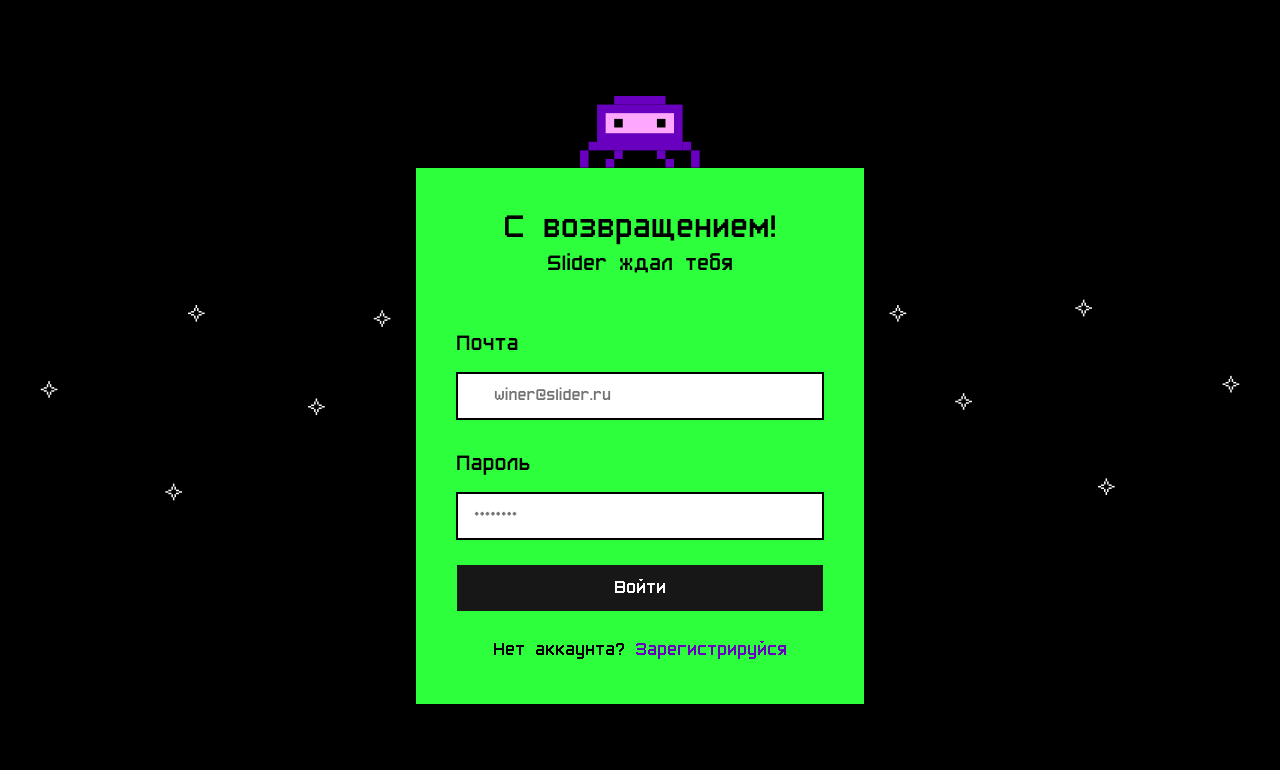
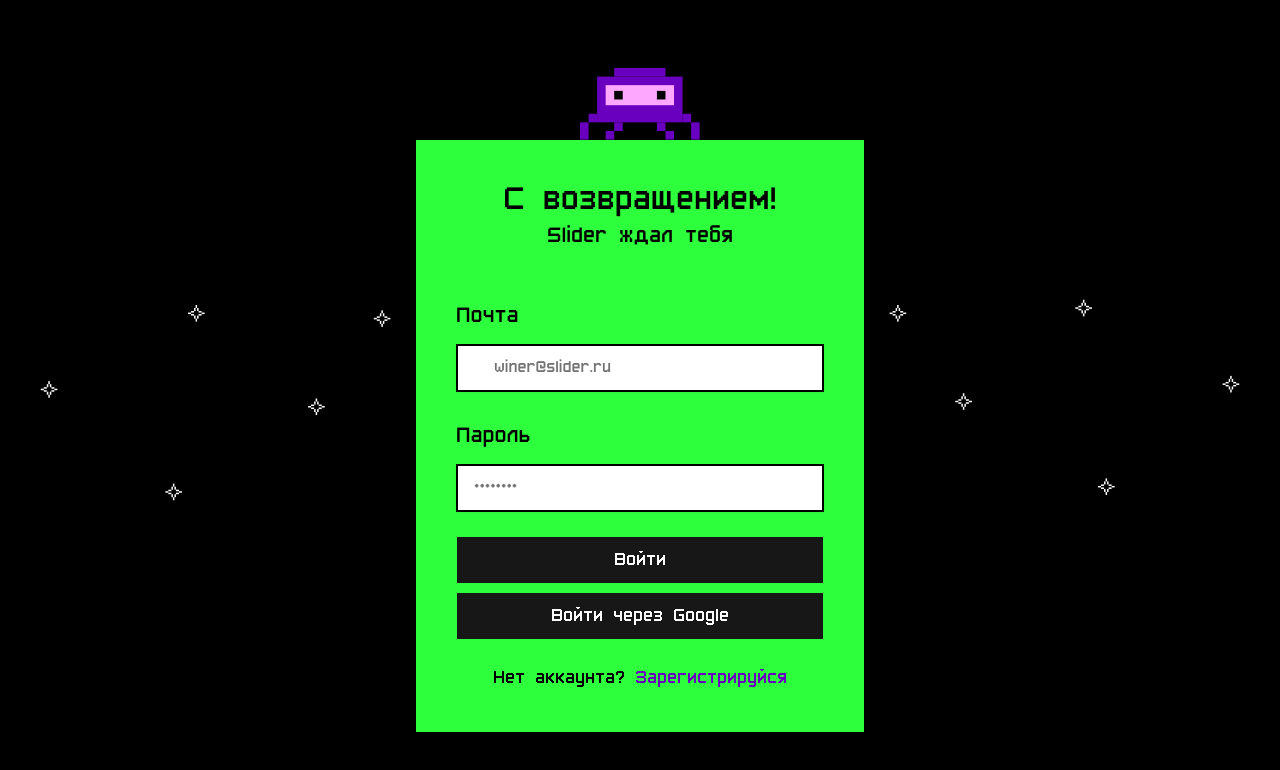
Before and after one commit to Albina539/Slider, a React (Vite) app in the folder slider/: page /login in a window 1280 px wide. Shown: the top 770 px of the page. Built offline with nearby package versions, Linux system fonts and the light colour scheme; some icons are missing.

Commit message:
add google auth

```diff
--- a/slider/config/FirebaseConfig.ts
+++ b/slider/config/FirebaseConfig.ts
@@ -1,7 +1,7 @@
 // Import the functions you need from the SDKs you need
 import { initializeApp } from "firebase/app";
 import { getFirestore } from "firebase/firestore";
-import { getAuth } from "firebase/auth";
+import { getAuth, GoogleAuthProvider } from "firebase/auth";
 // TODO: Add SDKs for Firebase products that you want to use
 // https://firebase.google.com/docs/web/setup#available-libraries
 
@@ -20,4 +20,5 @@ const firebaseConfig = {
 // Initialize Firebase
 const app = initializeApp(firebaseConfig);
 export const auth = getAuth(app);
+export const googleProvider = new GoogleAuthProvider();
 export const firebaseDb = getFirestore(app);
--- a/slider/src/components/custom/auth/SignIn.tsx
+++ b/slider/src/components/custom/auth/SignIn.tsx
@@ -1,13 +1,18 @@
-import { signInWithEmailAndPassword } from "firebase/auth";
+import { signInWithEmailAndPassword, signInWithPopup } from "firebase/auth";
 import { useState, type SubmitEventHandler } from "react";
 import { Link, useNavigate } from "react-router-dom";
-import { auth } from "../../../../config/FirebaseConfig";
+import {
+  auth,
+  firebaseDb,
+  googleProvider,
+} from "../../../../config/FirebaseConfig";
 import { Field, FieldGroup, FieldLabel } from "../../ui/field";
 import { Input } from "../../ui/input";
 import { Button } from "../../ui/button";
 import { Eye, EyeOff, Loader, Mail } from "pixelarticons/react";
 import logo from "../../../assets/logo.svg";
 import stars from "../../../assets/background-stars.svg";
+import { doc, getDoc, setDoc } from "firebase/firestore";
 
 const SignIn = () => {
   const [email, setEmail] = useState("");
@@ -38,6 +43,44 @@ const SignIn = () => {
         setError("Неверная почта или пароль");
       } else {
         setError(String(err));
+      }
+    } finally {
+      setLoading(false);
+    }
+  };
+
+  const handleGoogleSignIn = async (e: React.MouseEvent) => {
+    e.preventDefault();
+    e.stopPropagation();
+    setLoading(true);
+    setError("");
+
+    try {
+      const result = await signInWithPopup(auth, googleProvider);
+      const user = result.user;
+
+      const docRef = doc(firebaseDb, "users", user.uid);
+      const docSnap = await getDoc(docRef);
+
+      if (!docSnap.exists()) {
+        await setDoc(docRef, {
+          uid: user.uid,
+          fullName: user.displayName || "User",
+          email: user.email,
+          photoURL: user.photoURL,
+          createdAt: new Date(),
+        });
+      }
+
+      navigate("/workspace");
+    } catch (err: any) {
+      console.error("Ошибка при входе через Google: ", err);
+      if (err.code === "auth/popup-closed-by-user") {
+        setError("Вход отменён. Попробуйте снова.");
+      } else if (err.code === "auth/account-exists-with-different-credential") {
+        setError("Аккаунт уже существует с другим методом входа.");
+      } else {
+        setError("Не удалось войти через Google. Попробуйте позже.");
       }
     } finally {
       setLoading(false);
@@ -104,6 +147,7 @@ const SignIn = () => {
               </Field>
               {error && <div>{error}</div>}
             </FieldGroup>
+
             <Button disabled={loading} className="text-xl h-12 cursor-pointer">
               {loading ? (
                 <div className="flex gap-2">
@@ -117,13 +161,34 @@ const SignIn = () => {
                 "Войти"
               )}
             </Button>
+          </form>
+          <div className="flex flex-col mt-2 gap-6">
+            <Button
+              type="button"
+              disabled={loading}
+              className="text-xl h-12 cursor-pointer"
+              onClick={handleGoogleSignIn}
+            >
+              {loading ? (
+                <div className="flex gap-2">
+                  <Loader
+                    className="animate-spin"
+                    style={{ width: "32px", height: "32px" }}
+                  />
+                  <span>Вход...</span>
+                </div>
+              ) : (
+                "Войти через Google"
+              )}
+            </Button>
+
             <p className="text-center md:text-xl text-lg">
               Нет аккаунта?{" "}
               <Link to="/register" className="text-slider-dark">
                 Зарегистрируйся
               </Link>
             </p>
-          </form>
+          </div>
         </div>
       </div>
     </div>
```
